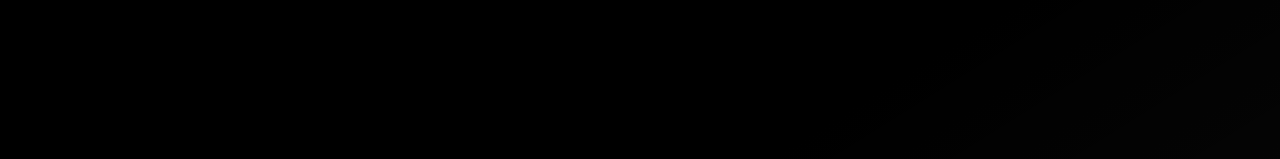
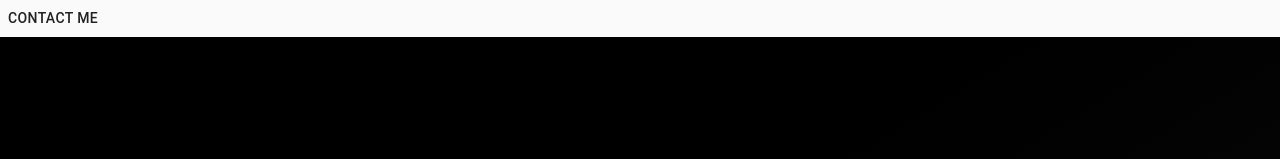
Before and after one commit to deanmchugh/portfolioSite, a Gatsby site: page / in a window 1280 px wide. Shown: the top 159 px of the page. Built offline with nearby package versions, Linux system fonts and the light colour scheme; Gatsby itself is replaced by a stand-in of ours; a web font is replaced by a local one.

Commit message:
ADD: link button

```diff
--- a/src/components/header.tsx
+++ b/src/components/header.tsx
@@ -1,11 +1,15 @@
 import { Link } from "gatsby"
 import PropTypes from "prop-types"
-import React from "react"
+import React, { ReactElement } from "react"
 
-const Header = () => (
-  <header>
+import LinkButton from './linkButton'
 
-  </header>
-)
+const Header = (): ReactElement => {
+  return (
+    <header>
+      <LinkButton label={'Contact me'} link={'/contact'} />
+    </header>
+  )
+}
 
 export default Header
--- a/src/components/layout.tsx
+++ b/src/components/layout.tsx
@@ -21,6 +21,7 @@ const Layout = ({ children }: Props) => {
 
   return (
       <div className={`layout`}>
+        <Header />
         <main>{children}</main>
       </div>
   )
--- /dev/null
+++ b/src/components/linkButton.tsx
@@ -0,0 +1,19 @@
+import React, { ReactElement } from 'react'
+import { Button } from '@material-ui/core'
+
+interface Props {
+    link: string,
+    label: string
+}
+
+const LinkButton = ({label, link}: Props): ReactElement => {
+    return (
+        <a href={link}>
+            <Button>
+                {label}
+            </Button>
+        </a>
+    )
+}
+
+export default LinkButton
```
Also changed, not shown: src/pages/experience.tsx (added, +11 -0 lines), src/pages/projects.tsx (added, +11 -0 lines).
